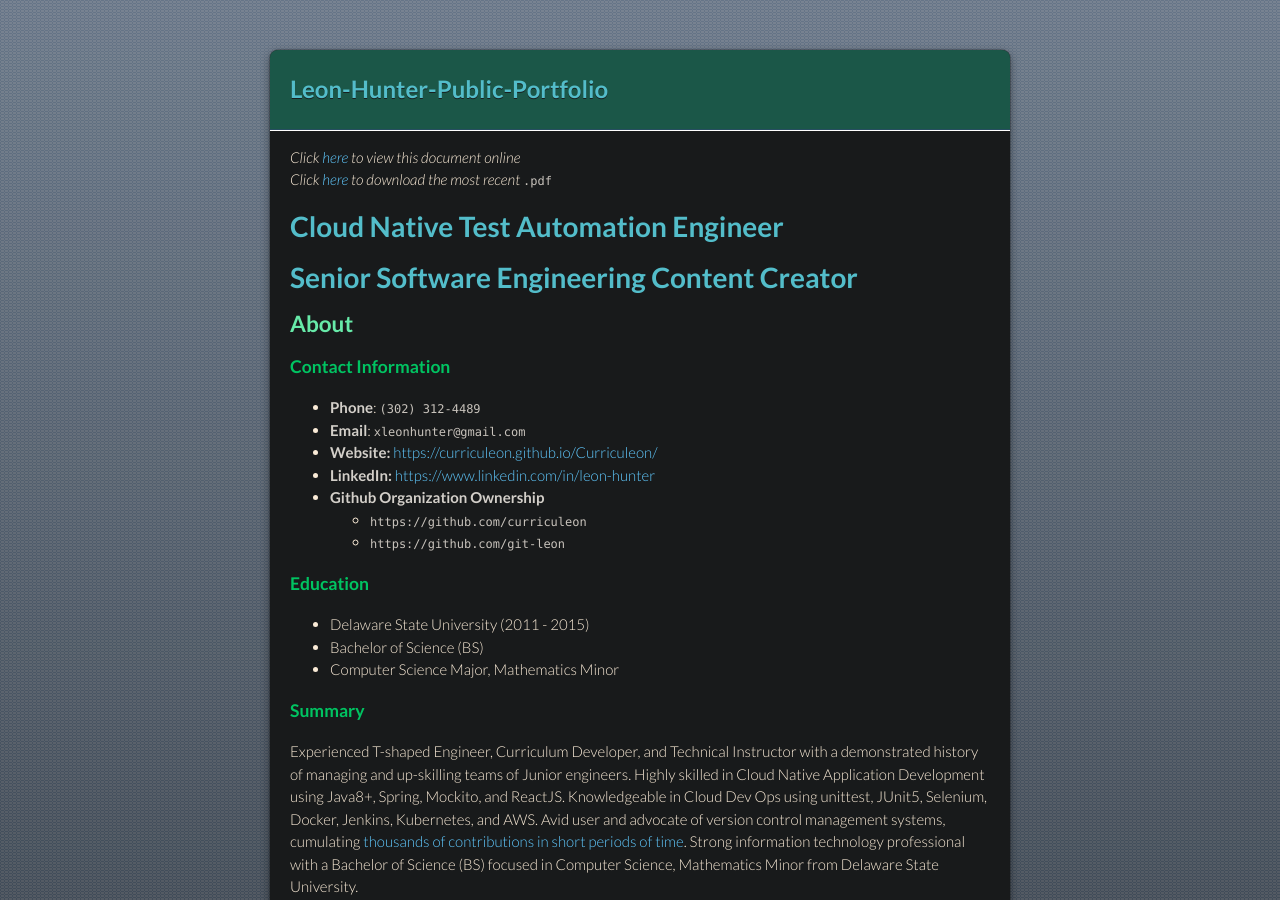
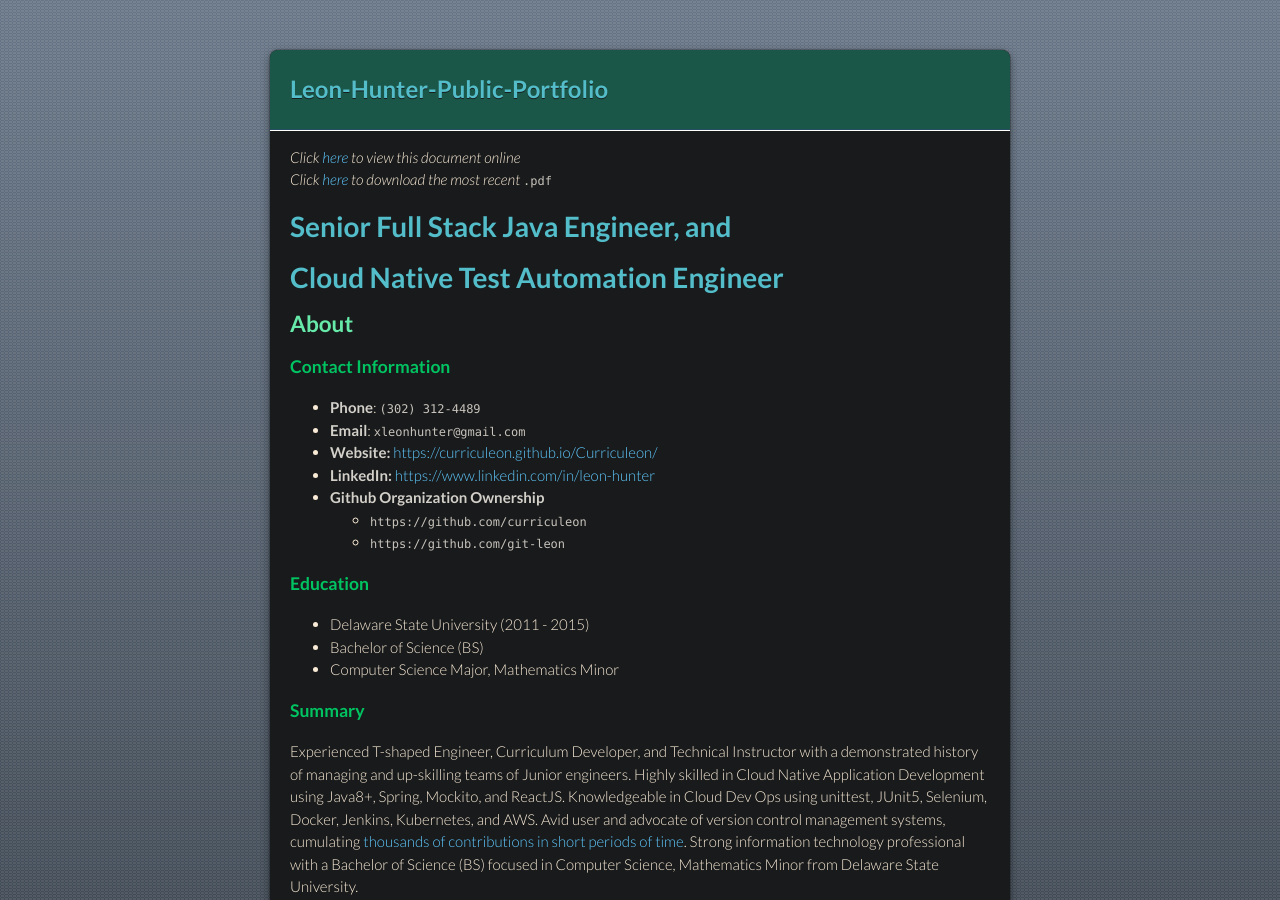
Before and after one commit to Git-Leon/Leon-Hunter-Public-Portfolio, a Jekyll site: the page built from index.md, in a window 1280 px wide and 900 px high. Built offline with Jekyll 4.4.1, drawn with Linux system fonts in a browser that asks for light colours; our own code applies the rules of GitHub Pages for plain Markdown files; a script that is not in the unit is left out; the repository's description, which GitHub fills in, is left out.

Commit message:
Updated title and header. Updated pdf

```diff
--- a/index.md
+++ b/index.md
@@ -5,8 +5,8 @@ _Click [here](https://github.com/Git-Leon/Leon-Hunter-Public-Portfolio/raw/maste
 
 
 
+# Senior Full Stack Java Engineer, and
 # Cloud Native Test Automation Engineer
-# Senior Software Engineering Content Creator
 
 
   <div id="github-widget" data-user="your-github-username" data-display="pop_repos,calendar"></div>
```
Also changed, not shown: 2 other files.
